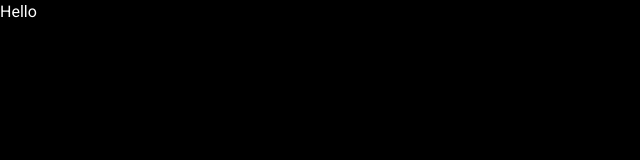
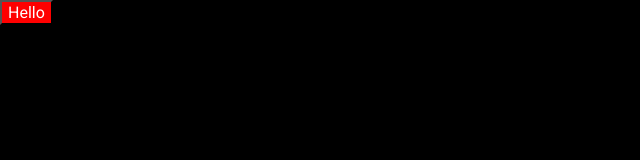
Before and after one commit to aavdienko/flashcards, a React (Vite) app: page / in a window 1280 px wide. Shown: the top 160 px of the page, without its empty margins (0-640 px from the left). Built offline with nearby package versions, Linux system fonts and the light colour scheme.

Commit message:
add index.ts file for ui folder

```diff
--- a/src/App.tsx
+++ b/src/App.tsx
@@ -1,3 +1,9 @@
+import { Button } from './components/ui'
+
 export function App() {
-  return <div>Hello</div>
+  return (
+    <div>
+      <Button as={'button'}>Hello</Button>
+    </div>
+  )
 }
--- a/src/components/ui/button/button.tsx
+++ b/src/components/ui/button/button.tsx
@@ -1,6 +1,6 @@
+import { ComponentPropsWithoutRef, ElementType } from 'react'
+
 import s from './button.module.scss'
-
-import { ComponentPropsWithoutRef, ElementType } from 'react'
 
 export type ButtonProps<T extends ElementType = 'button'> = {
   as?: T
--- /dev/null
+++ b/src/components/ui/index.ts
@@ -0,0 +1 @@
+export * from './button'
```
Also changed, not shown: 1 other file (tests, documents, lock files or other folders).
